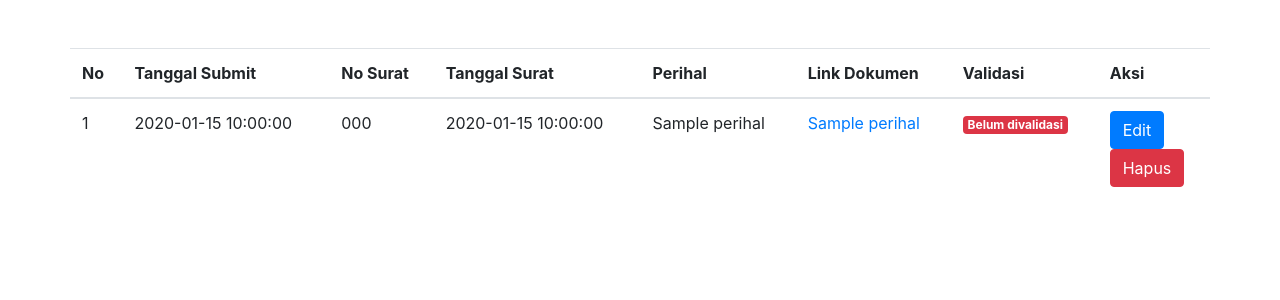
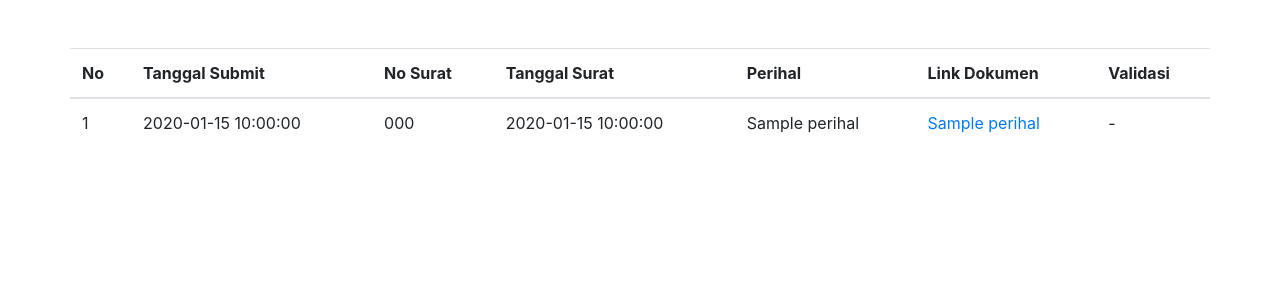
Before and after one commit to detaoktariani/TTESecretary, a CodeIgniter app: the page made by application/views/Staff/Tabelsuratkeluar.php in a window 1280 px wide. Shown: the top 300 px of the page. Run offline with CodeIgniter, Linux system fonts and the light colour scheme; the template is opened without the code that fills it: most values are stand-ins (such as "Sample title", 1, 10 or a date in 2020).

Commit message:
view tabelsurkel

```diff
--- a/application/views/Staff/Tabelsuratkeluar.php
+++ b/application/views/Staff/Tabelsuratkeluar.php
@@ -18,7 +18,6 @@
                     <th scope="col">Perihal</th>
                     <th scope="col">Link Dokumen</th>
                     <th scope="col">Validasi</th>
-                    <th scope="col">Aksi</th>
                 </tr>
             </thead>
             <tbody>
@@ -32,19 +31,18 @@
                     <td><a href="<?php echo $surkel->linksurat; ?>" target="_blank"><?php echo $surkel->perihal; ?></a></td>
                     <td>
                         <?php
-                            if ($surkel->statusvalidasi == 1) {
+                            if ($surkel->statusvalidasi == 0) {
+                                echo '<span class="badge badge-danger">Belum divalidasi</span>';
+                            } elseif ($surkel->statusvalidasi == 1) {
                                 echo '<span class="badge badge-success">Kepala Sub Bagian</span>';
                             } elseif ($surkel->statusvalidasi == 2) {
                                 echo '<span class="badge badge-info">Kepala Bagian</span>';
                             } elseif ($surkel->statusvalidasi == 3) {
                                 echo '<span class="badge badge-primary">Sekretaris</span>';
                             } else {
-                                echo '<span class="badge badge-danger">Belum divalidasi</span>';
+                                echo '-';
                             }
                         ?>
-                    </td>
-                    <td><a href='<?php echo base_url('Staff/Staff/tampedsuratkeluar?id='.$surkel['id']); ?>' ><button class="btn btn-primary" >Edit</button> <br>
-                        <button class="btn btn-danger" >Hapus </button>
                     </td>
                 </tr>
                 <?php endforeach; ?>
```
